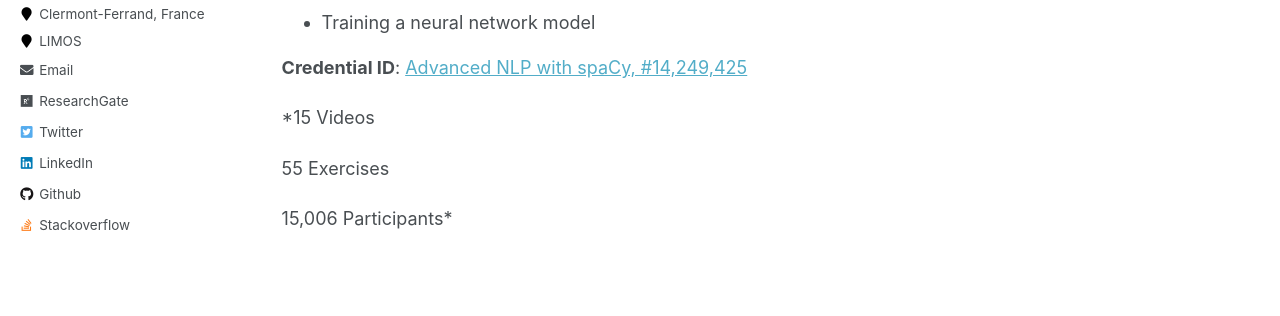
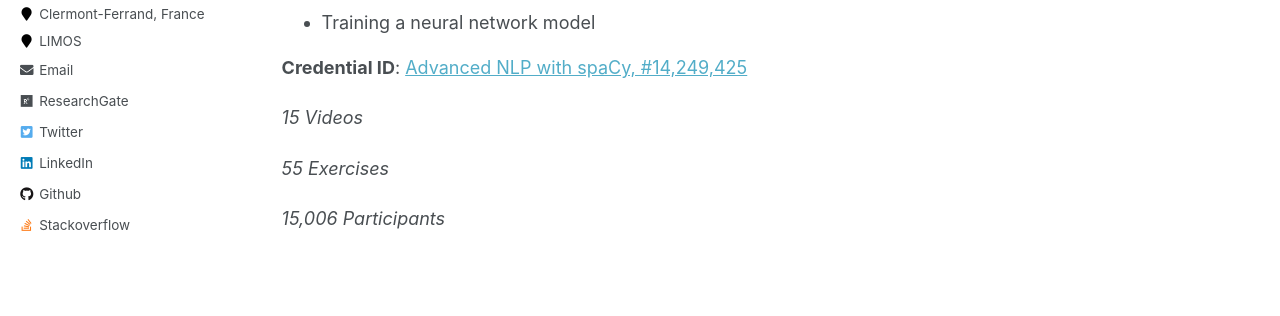
Before and after one commit to armelsoubeiga/neweb, a Jekyll site: the page built from _certificates/2020-04-08-Advanced NLP with spaCy.md, in a window 1280 px wide and 1119 px high. Shown: the part 391-707 px from the top of the window. Built offline with Jekyll 4.4.1, drawn with Linux system fonts in a browser that asks for light colours.

```diff
--- a/_certificates/2020-04-08-Advanced NLP with spaCy.md
+++ b/_certificates/2020-04-08-Advanced NLP with spaCy.md
@@ -14,8 +14,8 @@ The specialization contains four courses:
 
 **Credential ID**: [Advanced NLP with spaCy, #14,249,425](https://www.datacamp.com/statement-of-accomplishment/course/e1f559d01c237a15b200f084bc409073ff0ba01a)
 
-*15 Videos
+*15 Videos*
 
-55 Exercises
+*55 Exercises*
 
-15,006 Participants*
+*15,006 Participants*
```
